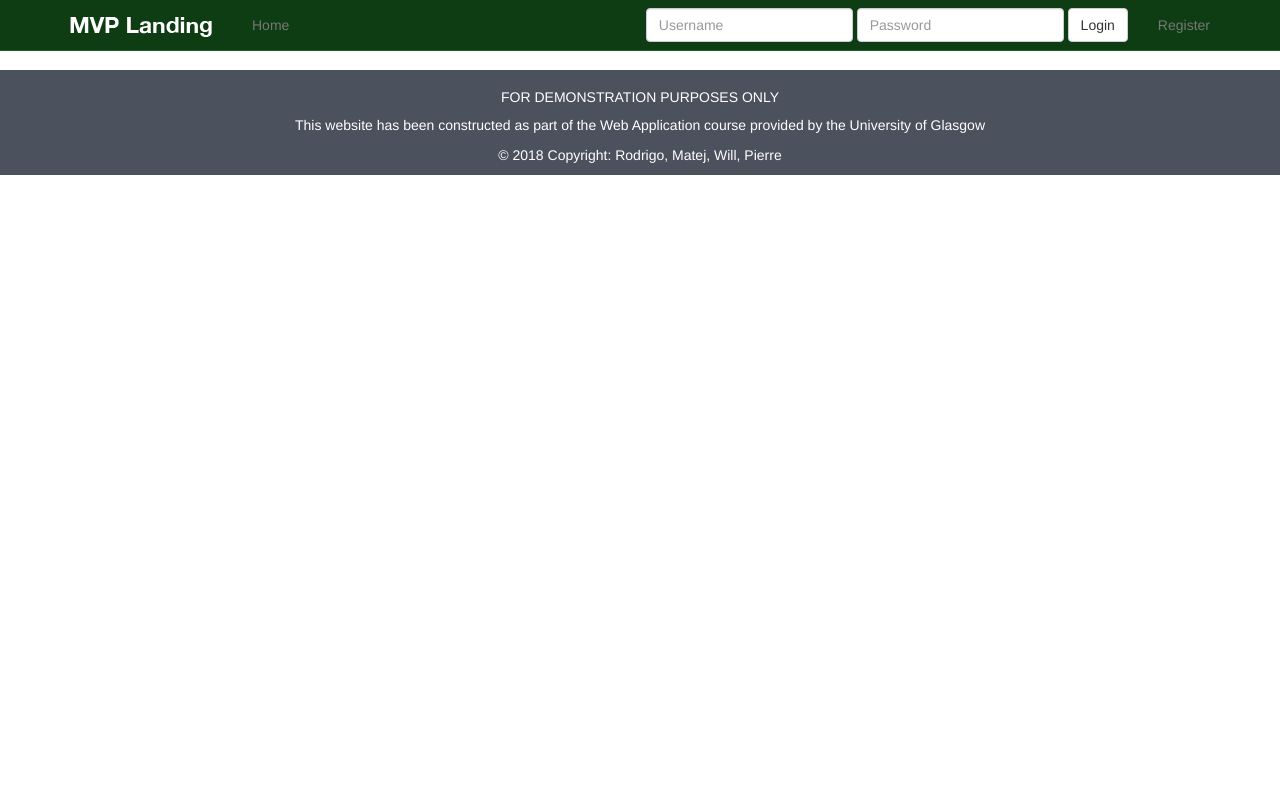
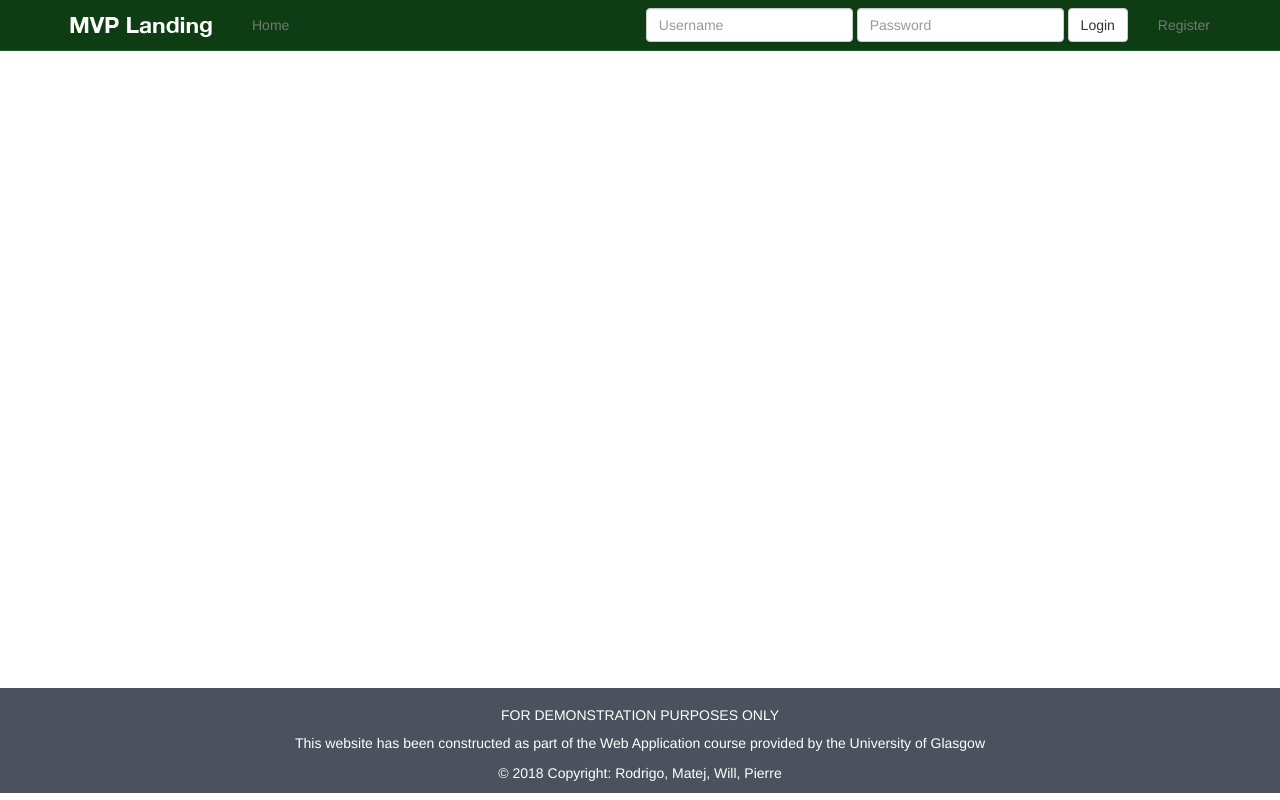
Before and after one commit to WilliamAinsworth/WAD2Project, a Django app: page /pubway/subcrawl/new/ in a window 1280 px wide. Run offline with Django 3.2, Linux system fonts and the light colour scheme; some libraries are stand-ins or nearby versions.

Commit message:
footer in correct position, for real now

```diff
--- a/pubway/models.py
+++ b/pubway/models.py
@@ -29,7 +29,7 @@ class UserProfile(models.Model):
 # Subcrawls
 class Subcrawl(models.Model):
     id = models.UUIDField(primary_key=True, default=uuid.uuid4, editable=False)
-    name = models.CharField(max_length=64, unique=False) # Unique? Pros: nice url; cons: long names required after a while
+    name = models.CharField(max_length=64, unique=True)
     date_time = models.DateTimeField()
     is_public = models.BooleanField()
     loc = models.ForeignKey('Place', null=True, on_delete=models.SET_NULL, related_name='subcrawl_loc')
--- a/static/css/base.css
+++ b/static/css/base.css
@@ -1,5 +1,6 @@
 /**
  * Base Styles
+
  */
 
 html {
@@ -16,9 +17,11 @@ html {
 body {
     position: relative;
     margin: 0;
-    min-height: 100%;
+    min-height: 86%;
+    height: 86%;
 }
 
-.wrapper {
+#wrapper {
+    min-height: 100%;
     width: 100%;
 }
--- a/static/css/footer-static-bottom.css
+++ b/static/css/footer-static-bottom.css
@@ -3,7 +3,6 @@
  */
 
 .page-footer {
-    clear: both;
     padding: 1rem;
     background-color: #4B515D;
     color: #FFF;
--- a/templates/pubway/base.html
+++ b/templates/pubway/base.html
@@ -19,13 +19,11 @@
 
     <style>
       {% block style %}{% endblock %}
-
     </style>
-
-
 </head>
 
 <body>
+<div id="wrapper">
     {% include 'pubway/elements/navbar.html' %}
 
     <!--
@@ -52,19 +50,12 @@
     {% endblock %}
     -->
     <div class="container">
-
-
-    {% block content %}
-
-    {% endblock %}
-
-
+        {% block content %} {% endblock %}
     </div> <!-- /container -->
 
     {% include "pubway/elements/javascript.html" %}
 
+</div>
+{% include 'pubway/elements/footer.html' %}
 </body>
-<footer>
-    {% include 'pubway/elements/footer.html' %}
-</footer>
 </html>
```
Also changed, not shown: populate_pubway.py (+14 -1 lines). Lines whose indentation alone changed are shown as unchanged.
